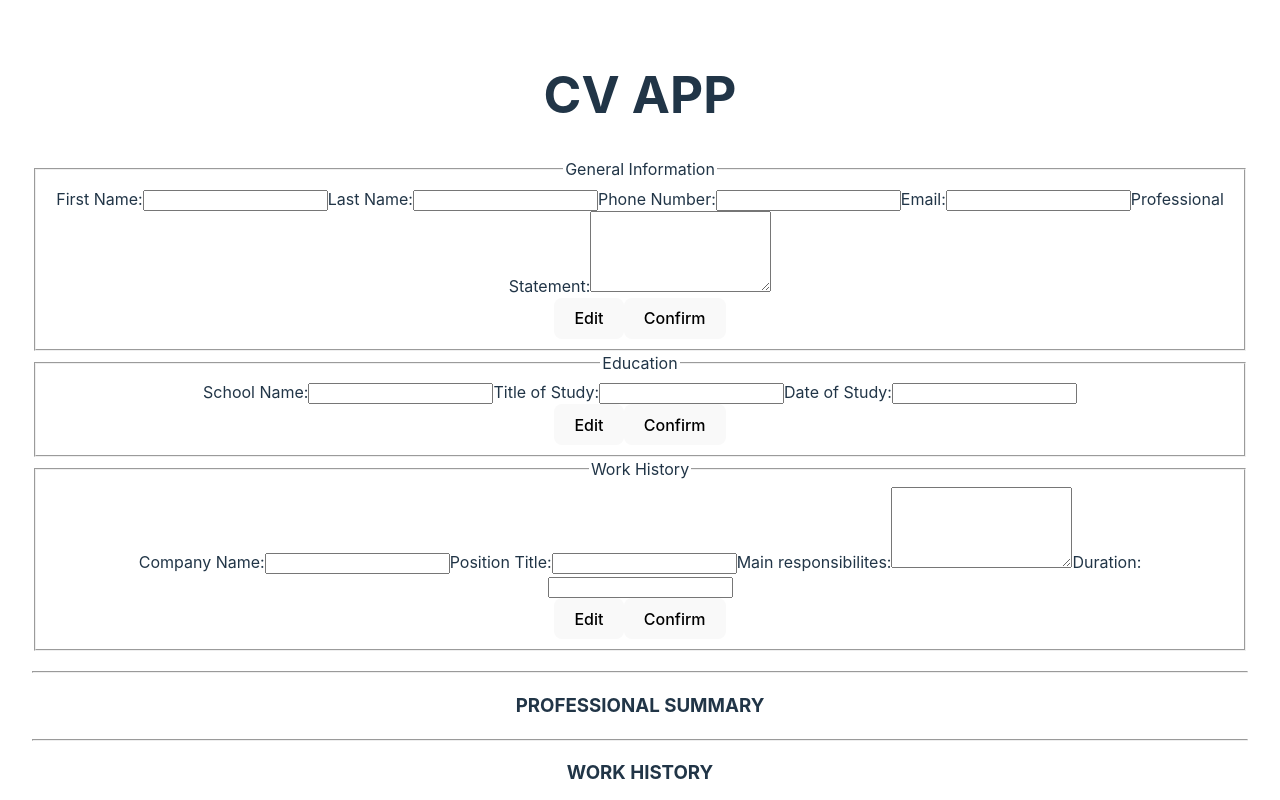
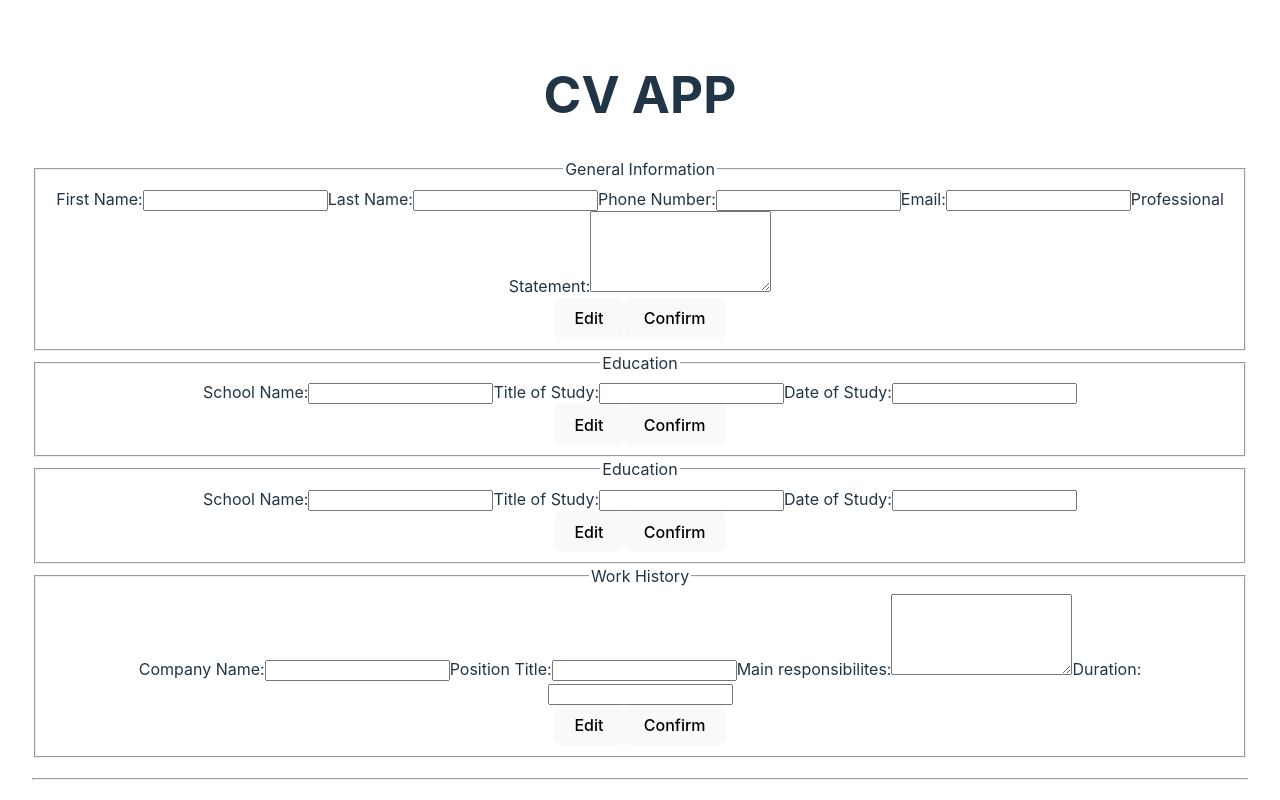
Before and after one commit to mayorr-star/CV_App, a React (Vite) app: page / in a window 1280 px wide. Shown: the top 800 px of the page. Built offline with nearby package versions, Linux system fonts and the light colour scheme.

Commit message:
Render the work history form
To collect users work history

```diff
--- a/src/components/form.jsx
+++ b/src/components/form.jsx
@@ -3,13 +3,35 @@ import GeneralInfoForm from "./generalInfoForm";
 import EducationalExpForm from "./educationalExpForm";
 import WorkExperienceForm from "./WorkExperience";
 
-const Form = ({ handleGeneralInfo, handleEducationInfo, handleWorkInfo, generalInfo, educationInfo, workInfo}) => {
-
+const Form = ({
+  handleGeneralInfo,
+  handleEducationInfo,
+  handleWorkInfo,
+  generalInfo,
+  educationInfo,
+  workInfo,
+}) => {
   return (
     <form action="" method="">
-      <GeneralInfoForm handlechange={handleGeneralInfo} data={generalInfo}/>
-      <EducationalExpForm handleChange={handleEducationInfo} data={educationInfo}/>
-      <WorkExperienceForm handleChange={handleWorkInfo} data={workInfo}/>
+      <GeneralInfoForm handlechange={handleGeneralInfo} data={generalInfo} />
+      {educationInfo.map((info) => {
+        return (
+          <EducationalExpForm
+            key={info.id}
+            handleChange={handleEducationInfo}
+            keyId={info.id}
+          />
+        );
+      })}
+      {workInfo.map((info) => {
+        return (
+          <WorkExperienceForm
+            key={info.id}
+            handleChange={handleWorkInfo}
+            keyId={info.id}
+          />
+        );
+      })}
     </form>
   );
 };
```
